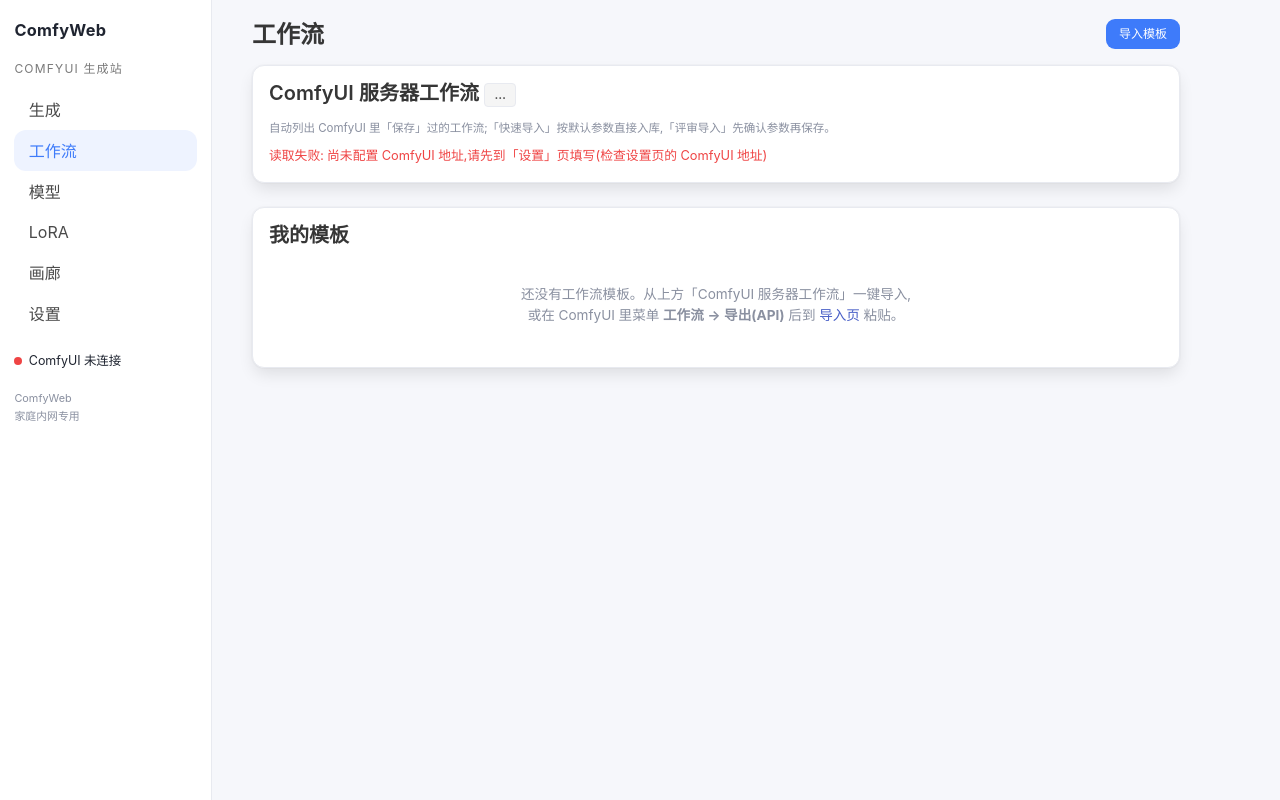
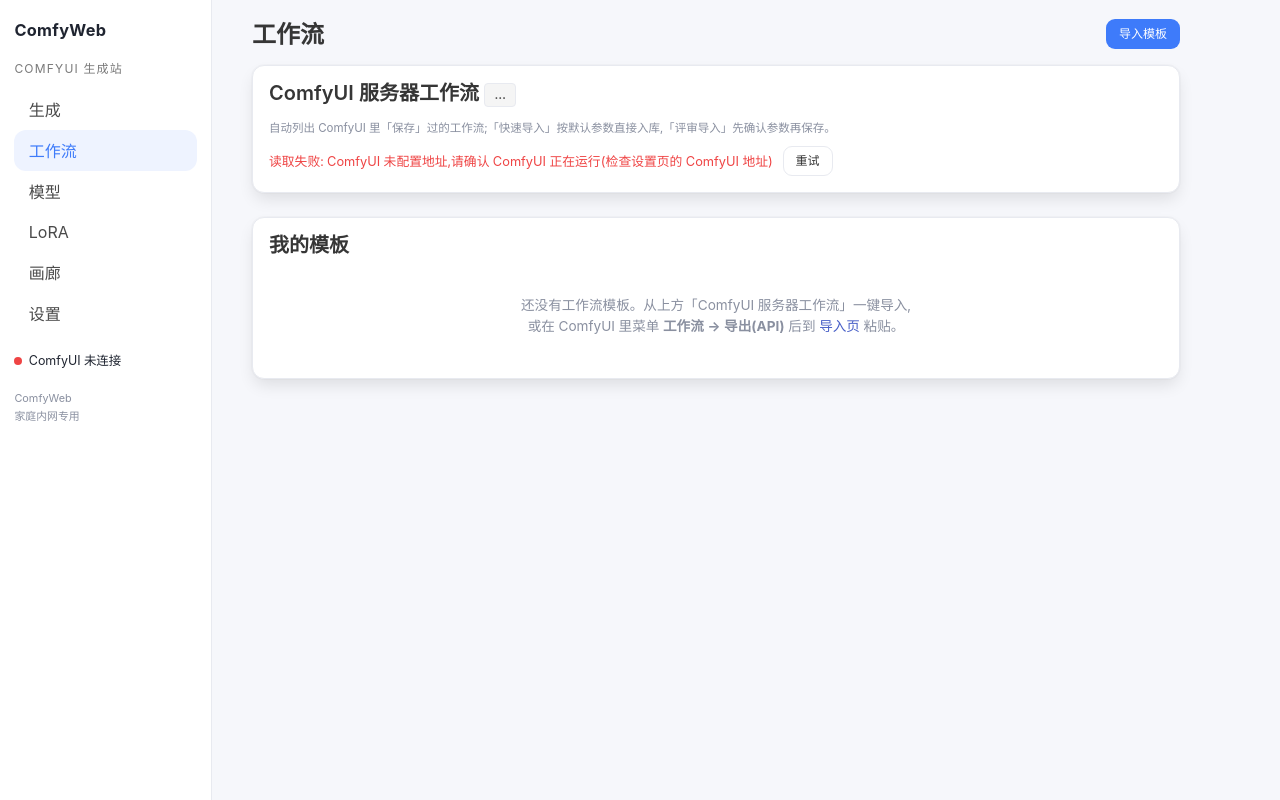
Before and after one commit to summerliuguang/comfyweb, a Flask app: page /workflows in a window 1280 px wide. Run offline with Flask 3, Linux system fonts and the light colour scheme; data that the repository does not hold is empty.

Commit message:
ComfyUI 断连体验:远程工作流快速失败+前端超时与重试按钮,生成页下拉未连接占位,WS 重连指数退避

```diff
--- a/app.py
+++ b/app.py
@@ -144,12 +144,14 @@ def fetch_object_info(classes):
 
 
 def dynamic_options_for(param):
-    """动态下拉选项:/models/<folder>,当前值不在列表时置顶。失败返回空。"""
+    """动态下拉选项:/models/<folder>,当前值不在列表时置顶。
+    ComfyUI 不可达时返回空并标记 dynamic_empty,前端给占位提示。"""
     folder = param["dynamic"]
     try:
         opts = [str(o) for o in cached("models:" + folder, 120,
                                        lambda f=folder: client.models(f))]
     except ComfyError:
+        param["dynamic_empty"] = True
         return []
     val = str(param.get("value") or "")
     if val and val not in opts:
@@ -694,6 +696,9 @@ def api_workflow_parse():
 @app.get("/api/remote/workflows")
 def api_remote_workflows():
     """列出 ComfyUI 用户目录里已保存的工作流文件(预热后直接命中缓存)。"""
+    # WS 状态由常驻线程维护;明确未连接时快速失败,避免前端"读取中"挂满 3 次重试周期
+    if client.ws_state not in ("已连接", "已断开,正在重连"):
+        return err(f"ComfyUI {client.ws_state},请确认 ComfyUI 正在运行", 503)
     try:
         names = remote_workflow_names()
     except ComfyError as e:
--- a/comfy_client.py
+++ b/comfy_client.py
@@ -249,7 +249,9 @@ class ComfyClient:
     def _ws_loop(self):
         import websocket
 
+        delay = 3.0  # 指数退避:连续失败 3s→30s 封顶,连上即恢复 3s
         while not self._stop.is_set():
+            connected = False
             try:
                 base = self.base_url()
             except ComfyError:
@@ -260,6 +262,8 @@ class ComfyClient:
             ws = None
             try:
                 ws = websocket.create_connection(ws_url, timeout=10)
+                connected = True
+                delay = 3.0
                 self.ws_state = "已连接"
                 if self.on_connect:
                     threading.Thread(target=self.on_connect, daemon=True).start()
@@ -284,8 +288,11 @@ class ComfyClient:
                         ws.close()
                     except Exception:
                         pass
-            if not self._stop.is_set():
-                self._stop.wait(3)
+            if self._stop.is_set():
+                break
+            self._stop.wait(3.0 if connected else delay)
+            if not connected:
+                delay = min(delay * 2, 30.0)
 
     def _handle_event(self, msg):
         etype = msg.get("type")
--- a/static/js/render.js
+++ b/static/js/render.js
@@ -42,6 +42,12 @@ function widgetControl(p) {
     const d = document.createElement('div');
     d.className = 'select is-fullwidth';
     const s = document.createElement('select');
+    if (p.dynamic_empty) {  // ComfyUI 不可达,动态列表拉取失败
+      const ph = document.createElement('option');
+      ph.disabled = true;
+      ph.textContent = 'ComfyUI 未连接,列表不可用';
+      s.appendChild(ph);
+    }
     const opts = p.options && p.options.length ? p.options : [p.value || ''];
     for (const o of opts) {
       const op = document.createElement('option');
--- a/templates/workflows.html
+++ b/templates/workflows.html
@@ -49,10 +49,20 @@
   const box = document.getElementById('srvBox');
 
   async function api(url, body) {
-    const r = await fetch(url, body ? {
-      method: 'POST', headers: { 'Content-Type': 'application/json' },
-      body: JSON.stringify(body)
-    } : {});
+    const ctl = new AbortController();
+    const tmr = setTimeout(() => ctl.abort(), 25000);  // ComfyUI 无响应时 25s 快速失败
+    let r;
+    try {
+      r = await fetch(url, body ? {
+        method: 'POST', headers: { 'Content-Type': 'application/json' },
+        body: JSON.stringify(body), signal: ctl.signal
+      } : { signal: ctl.signal });
+    } catch (e) {
+      if (e.name === 'AbortError') throw new Error('ComfyUI 无响应(超时)');
+      throw e;
+    } finally {
+      clearTimeout(tmr);
+    }
     const d = await r.json().catch(() => ({}));
     if (!r.ok) throw new Error(d.error || r.status);
     return d;
@@ -125,7 +135,20 @@
         box.appendChild(row);
       }
     } catch (e) {
-      box.innerHTML = `<p class="task-err">读取失败: ${e.message}(检查设置页的 ComfyUI 地址)</p>`;
+      box.innerHTML = '';
+      const errp = document.createElement('p');
+      errp.className = 'task-err';
+      errp.textContent = `读取失败: ${e.message}(检查设置页的 ComfyUI 地址)`;
+      errp.style.cssText = 'display:flex;gap:.6rem;align-items:center;flex-wrap:wrap';
+      const retry = document.createElement('button');
+      retry.className = 'button is-small';
+      retry.textContent = '重试';
+      retry.addEventListener('click', () => {
+        box.innerHTML = '<p class="empty">读取中…</p>';
+        load();
+      });
+      errp.appendChild(retry);
+      box.appendChild(errp);
     }
   }
 
```
Also changed, not shown: tests/test_api_smoke.py (+13 -0 lines).
